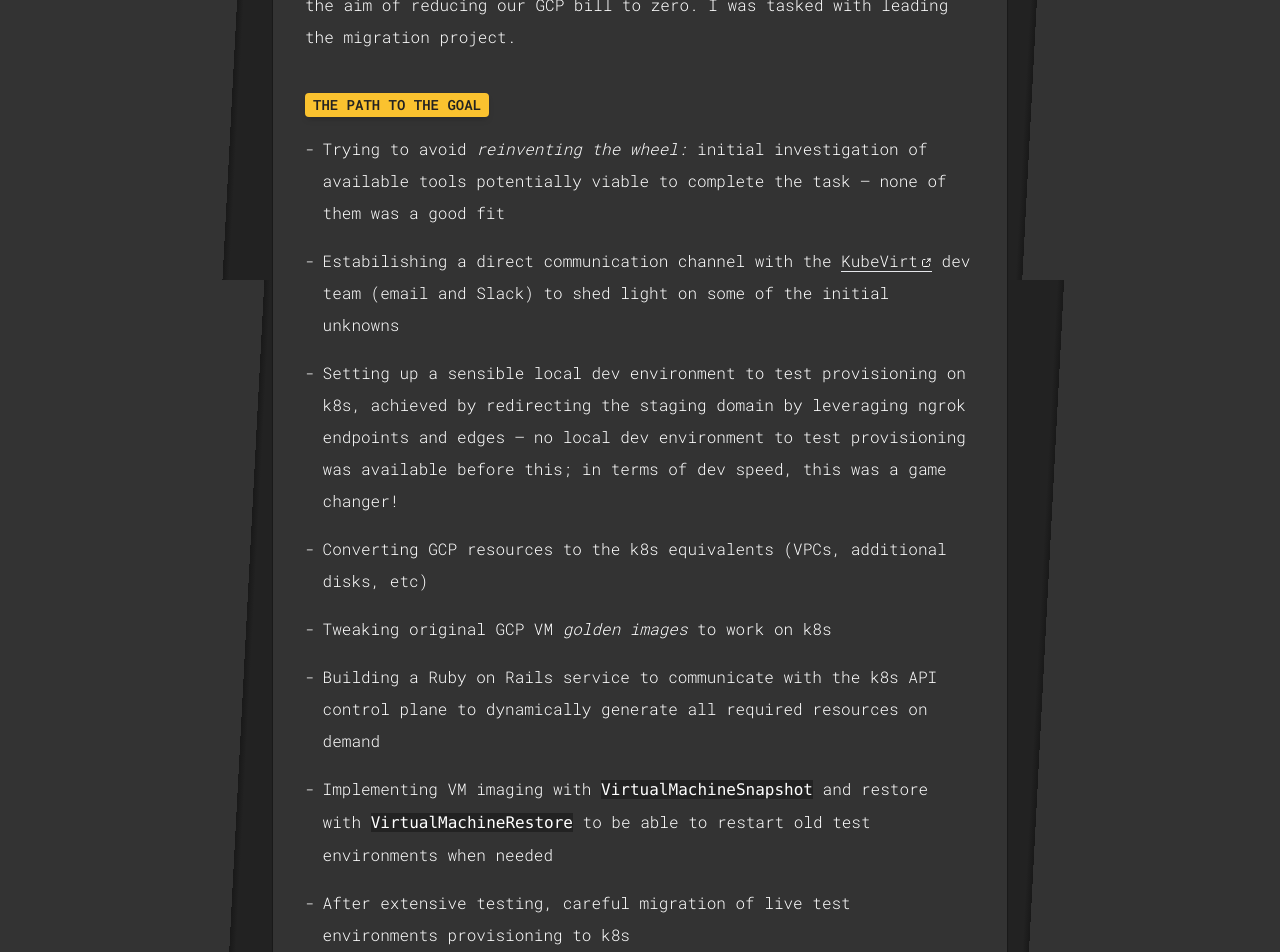
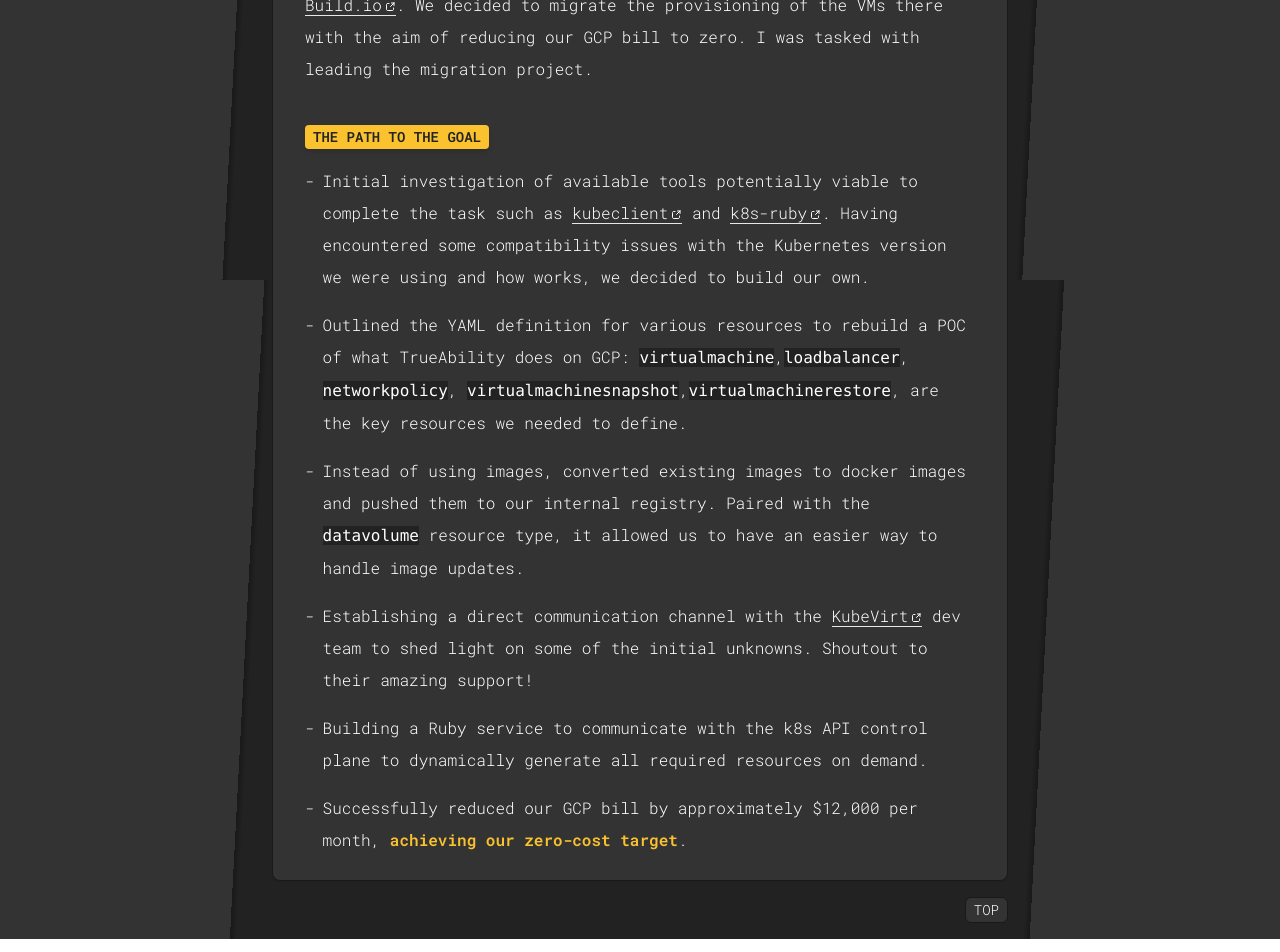
Before and after one commit to sickdyd/sickdyd.github.io, a Next.js app: page /recent-work/from-gcp-to-k8s in a window 1280 px wide. Shown: the part 520-1472 px from the top of the page. Built offline with nearby package versions, Linux system fonts and the light colour scheme.

Commit message:
Update recent work section

```diff
--- a/src/app/recent-work/electron-upgrade-from-v8-to-v24/page.tsx
+++ b/src/app/recent-work/electron-upgrade-from-v8-to-v24/page.tsx
@@ -16,7 +16,7 @@ export default function GCPToK8s() {
             UXPin
           </Link>{" "}
           is a tool used to create interactive prototypes for websites. One of
-          the features they offer, is a desktop application built with{" "}
+          the features they offer is a desktop application built with{" "}
           <Link href="https://www.electronjs.org/" target="_blank">
             Electron
           </Link>
@@ -25,7 +25,7 @@ export default function GCPToK8s() {
           application. I was tasked with updating the app to the latest version
           of Electron.
         </p>
-        <Subtitle>THE PATH TO THE GOAL</Subtitle>
+        <Subtitle>The path to the goal</Subtitle>
         <div className="flex flex-col gap-4">
           <div className="flex gap-2">
             <span>-</span>
@@ -34,7 +34,7 @@ export default function GCPToK8s() {
               therefore I decided to update the dependency with increases of 1
               major version at a time. This allowed me to identify and fix the
               compatibility issues with the legacy code bit by bit, making it
-              easier by looking at the Electron release notes
+              easier by looking at the Electron release notes.
             </p>
           </div>
           <div className="flex gap-2">
@@ -48,9 +48,9 @@ export default function GCPToK8s() {
               >
                 contextIsolation
               </Link>
-              ) and I had to compromise between security and compatibility with
-              the existing code to be able to deliver the update in a reasonable
-              time
+              ) and I carefully balanced security enhancements with
+              compatibility requirements to deliver the update within project
+              timelines.
             </p>
           </div>
           <div className="flex gap-2">
@@ -63,9 +63,9 @@ export default function GCPToK8s() {
                 target="_blank"
               >
                 ipcRenderer
-              </Link>{" "}
+              </Link>
               ; to solve this, I had to update the code to serialize complex
-              objects when using it
+              objects when using it.
             </p>
           </div>
           <div className="flex gap-2">
@@ -77,7 +77,7 @@ export default function GCPToK8s() {
                 Chrome was updated from version 80 to version 110
               </SuperStrong>
               ! Several bugs were solved allowing us to close right away at
-              least a dozen of tickets 🏁
+              least a dozen of tickets.
             </p>
           </div>
         </div>
--- a/src/app/recent-work/from-gcp-to-k8s/page.tsx
+++ b/src/app/recent-work/from-gcp-to-k8s/page.tsx
@@ -22,92 +22,89 @@ export default function GCPToK8s() {
             TrueAbility
           </Link>{" "}
           we provision ephemeral test environments with two or more virtual
-          machines used by candiates to assess their skills in order to get a
+          machines used by candidates to assess their skills in order to get a
           certificate. Our customers include world-renowned names, such as{" "}
           <SuperStrong>Google</SuperStrong>, <SuperStrong>Elastic</SuperStrong>,{" "}
           <SuperStrong>HashiCorp</SuperStrong>,{" "}
           <SuperStrong>VMWare</SuperStrong> and more.
         </p>
         <p className="mb-2">
-          During 2023/2024, we completed the installation of several
-          self-managed Kubernetes clusters worldwide. We decided to migrate the
-          provisioning of the test environment VMs to our new clusters, with the
-          aim of reducing our GCP bill to zero. I was tasked with leading the
+          During 2023/2024, we completed the installation of several bare metal
+          Kubernetes clusters worldwide, while simultaneously developing our own
+          Heroku-like Platform-as-a-Service (PaaS) solution, called{" "}
+          <Link target="_blank" href="https://build.io/">
+            Build.io
+          </Link>
+          . We decided to migrate the provisioning of the VMs there with the aim
+          of reducing our GCP bill to zero. I was tasked with leading the
           migration project.
         </p>
-        <Subtitle>THE PATH TO THE GOAL</Subtitle>
+        <Subtitle>The path to the goal</Subtitle>
         <div className="flex flex-col gap-4">
           <div className="flex gap-2">
             <span>-</span>
             <p>
-              Trying to avoid <i>reinventing the wheel:</i> initial
-              investigation of available tools potentially viable to complete
-              the task — none of them was a good fit
+              Initial investigation of available tools potentially viable to
+              complete the task such as{" "}
+              <Link
+                target="_blank"
+                href="https://github.com/ManageIQ/kubeclient"
+              >
+                kubeclient
+              </Link>{" "}
+              and{" "}
+              <Link target="_blank" href="https://github.com/k8s-ruby/k8s-ruby">
+                k8s-ruby
+              </Link>
+              . Having encountered some compatibility issues with the Kubernetes
+              version we were using and how works, we decided to build our own.
             </p>
           </div>
           <div className="flex gap-2">
             <span>-</span>
             <p>
-              Estabilishing a direct communication channel with the{" "}
-              <Link href="https://kubevirt.io/" target="_blank">
-                KubeVirt
-              </Link>{" "}
-              dev team (email and Slack) to shed light on some of the initial
-              unknowns
+              Outlined the YAML definition for various resources to rebuild a
+              POC of what TrueAbility does on GCP:{" "}
+              <CodeBlock>virtualmachine</CodeBlock>,
+              <CodeBlock>loadbalancer</CodeBlock>,{" "}
+              <CodeBlock>networkpolicy</CodeBlock>,{" "}
+              <CodeBlock>virtualmachinesnapshot</CodeBlock>,
+              <CodeBlock>virtualmachinerestore</CodeBlock>, are the key
+              resources we needed to define.
             </p>
           </div>
           <div className="flex gap-2">
             <span>-</span>
             <p>
-              Setting up a sensible local dev environment to test provisioning
-              on k8s, achieved by redirecting the staging domain by leveraging
-              ngrok endpoints and edges — no local dev environment to test
-              provisioning was available before this; in terms of dev speed,
-              this was a game changer!
+              Instead of using images, converted existing images to docker
+              images and pushed them to our internal registry. Paired with the{" "}
+              <CodeBlock>datavolume</CodeBlock> resource type, it allowed us to
+              have an easier way to handle image updates.
             </p>
           </div>
           <div className="flex gap-2">
             <span>-</span>
             <p>
-              Converting GCP resources to the k8s equivalents (VPCs, additional
-              disks, etc)
+              Establishing a direct communication channel with the{" "}
+              <Link href="https://kubevirt.io/" target="_blank">
+                KubeVirt
+              </Link>{" "}
+              dev team to shed light on some of the initial unknowns. Shoutout
+              to their amazing support!
             </p>
           </div>
           <div className="flex gap-2">
             <span>-</span>
             <p>
-              Tweaking original GCP VM <i>golden images</i> to work on k8s
+              Building a Ruby service to communicate with the k8s API control
+              plane to dynamically generate all required resources on demand.
             </p>
           </div>
           <div className="flex gap-2">
             <span>-</span>
             <p>
-              Building a Ruby on Rails service to communicate with the k8s API
-              control plane to dynamically generate all required resources on
-              demand
-            </p>
-          </div>
-          <div className="flex gap-2">
-            <span>-</span>
-            <p>
-              Implementing VM imaging with{" "}
-              <CodeBlock>VirtualMachineSnapshot</CodeBlock> and restore with{" "}
-              <CodeBlock>VirtualMachineRestore</CodeBlock> to be able to restart
-              old test environments when needed
-            </p>
-          </div>
-          <div className="flex gap-2">
-            <span>-</span>
-            <p>
-              After extensive testing, careful migration of live test
-              environments provisioning to k8s
-            </p>
-          </div>
-          <div className="flex gap-2">
-            <span>-</span>
-            <p>
-              In a time span of 3 months{" "}
-              <SuperStrong>virtually zeroing our GCP bill</SuperStrong> 🏁
+              Successfully reduced our GCP bill by approximately $12,000 per
+              month, <SuperStrong>achieving our zero-cost target</SuperStrong>.
             </p>
           </div>
         </div>
--- a/src/app/recent-work/page.tsx
+++ b/src/app/recent-work/page.tsx
@@ -23,32 +23,32 @@ export default function RecentWork() {
       </TextWrapper>
       <RecentWorkEntry
         techStackIcons={["gcp", "kubernetes", "rubyonrails"]}
-        title="FROM GCP TO K8S"
-        description="Saving $12k per month on our Google Cloud Platform bill by building a custom Ruby library to provision virtual machines on our self-managed Kubernetes clusters..."
+        title="From GCP to K8s"
+        description="Slashed monthly cloud costs by $12K by developing a custom Ruby solution to migrate VM provisioning from Google Cloud Platform to bare metal Kubernetes clusters."
         link="/recent-work/from-gcp-to-k8s"
       />
       <RecentWorkEntry
         techStackIcons={["aws", "node.js", "typescript"]}
-        title="AWS NUKER"
-        description="Automate AWS accounts resources clean up to save thousands of dollars per week..."
+        title="AWS Resource Cleanup Automation"
+        description="Engineered an automated solution that reduced AWS costs from $300/day to single digits by systematically eliminating unused resources across multiple accounts."
         link="/recent-work/aws-nuker"
       />
       <RecentWorkEntry
         techStackIcons={["electron", "javascript"]}
-        title="ELECTRON APP UPDATE"
-        description="Update the UXPin Electron app from version v8 to v24, getting rid of dozens of bugs in one go..."
+        title="Electron App Update"
+        description="Modernized UXPin's Electron app through a methodical version-by-version upgrade strategy, resolving dozens of bugs and upgrading the embedded Chrome browser from v80 to v110."
         link="/recent-work/electron-upgrade-from-v8-to-v24"
       />
       <RecentWorkEntry
         techStackIcons={["css", "html", "typescript", "node.js"]}
-        title="VWO INTEGRATION AND ETL"
-        description="Integrating VWO for A/B testing and creating an ETL application to extract data from VWO and combine it with our DB data..."
+        title="VWO Data Integration for A/B Testing"
+        description="Implemented complex A/B testing UI variations and built an automated ETL pipeline that seamlessly merged VWO test data with internal databases for actionable marketing insights."
         link="/recent-work/etl-with-vwo"
       />
       <RecentWorkEntry
         techStackIcons={["figma", "javascript"]}
-        title="UXPIN FIGMA PLUGIN"
-        description="Figma plugin for UXPin application, allowing designers to import their Figma projects in UXPin..."
+        title="UXPin Figma Plugin"
+        description="Developed a seamless integration between Figma and UXPin, enabling designers to effortlessly import and convert their Figma designs into interactive prototypes."
         link="/recent-work/uxpin-figma-plugin"
       />
       <GoTop />
--- a/src/app/recent-work/uxpin-figma-plugin/page.tsx
+++ b/src/app/recent-work/uxpin-figma-plugin/page.tsx
@@ -3,12 +3,6 @@ import H1 from "@/app/components/H1";
 import Link from "@/app/components/Link";
 import Subtitle from "@/app/components/Subtitle";
 import TextWrapper from "@/app/components/TextWrapper";
-
-<>
-  <h3>Context</h3>
-  <span></span>
-  <h3>Steps, challenges and notable achievements</h3>
-</>;
 
 export default function GCPToK8s() {
   return (
```
Also changed, not shown: src/app/recent-work/aws-nuker/page.tsx (+9 -9 lines), src/app/recent-work/etl-with-vwo/page.tsx (+26 -13 lines), 1 other file (tests, documents, lock files or other folders).
